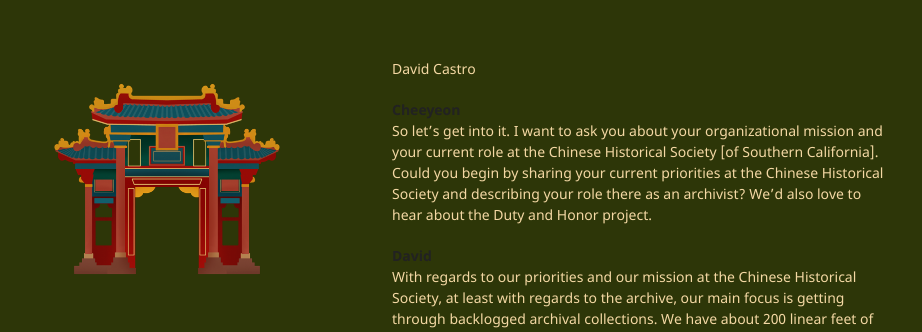
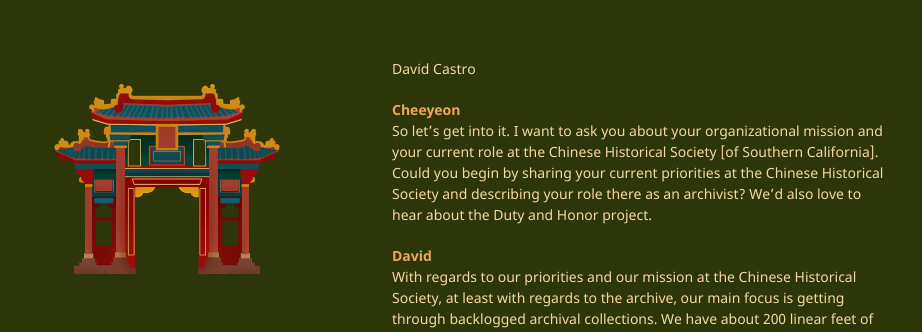
Before and after one commit to chaanelly/IS270-CHSSC, a Jekyll site: the page built from pages/david-transcript.md, in a window 1280 px wide. Shown: the top 332 px of the page, without its empty margins (178-1100 px from the left). Built offline with Jekyll 4.4.1, drawn with Linux system fonts in a browser that asks for light colours; our own code applies the rules of GitHub Pages for plain Markdown files.

Commit message:
Update jekyll-theme-minimal.scss

```diff
--- a/_sass/jekyll-theme-minimal.scss
+++ b/_sass/jekyll-theme-minimal.scss
@@ -170,7 +170,7 @@ ul.downloads {
 }
 
 strong {
-  color:#222;
+  color:#f2a65a;
   font-weight:700;
 }
 
```
